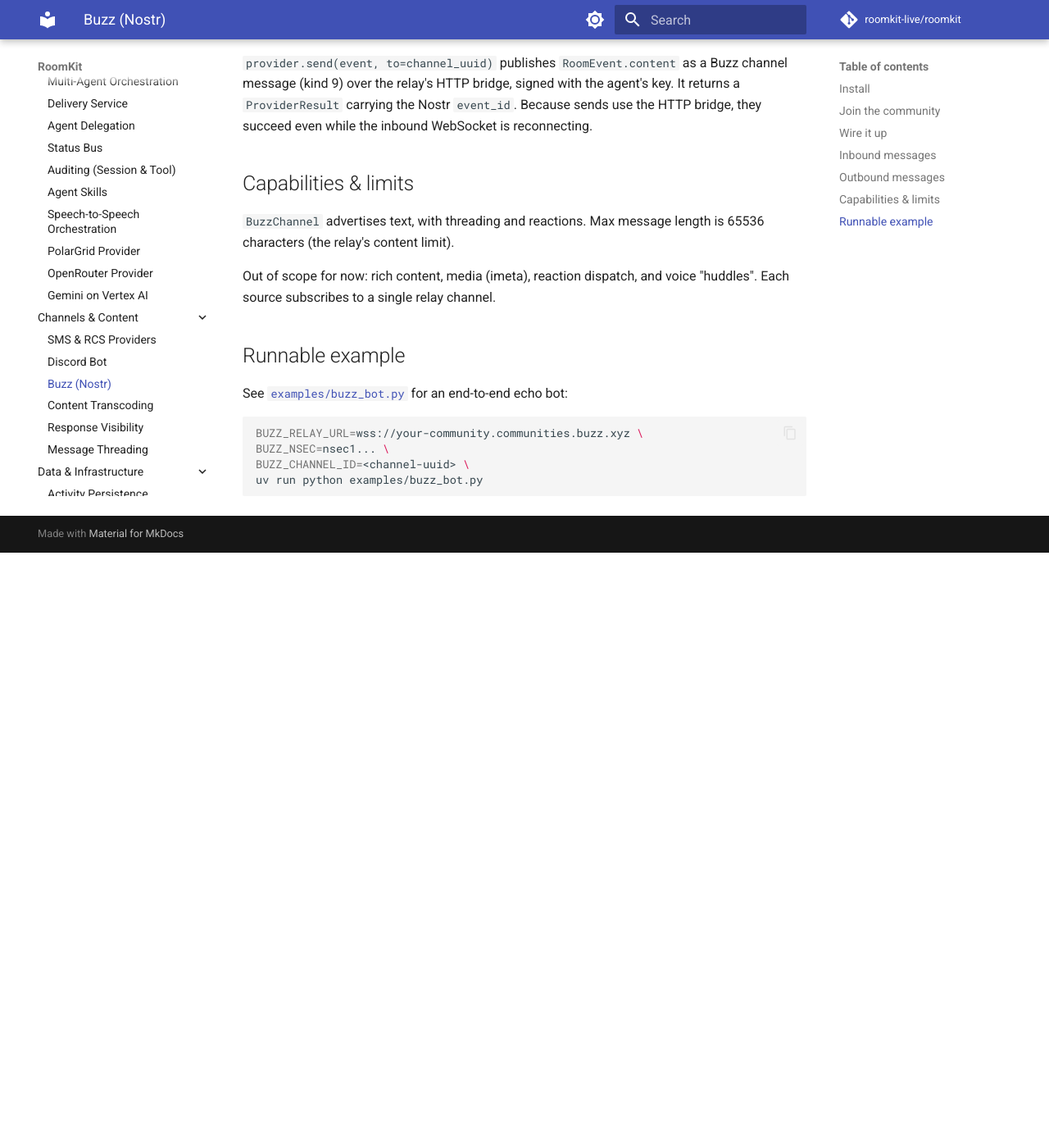
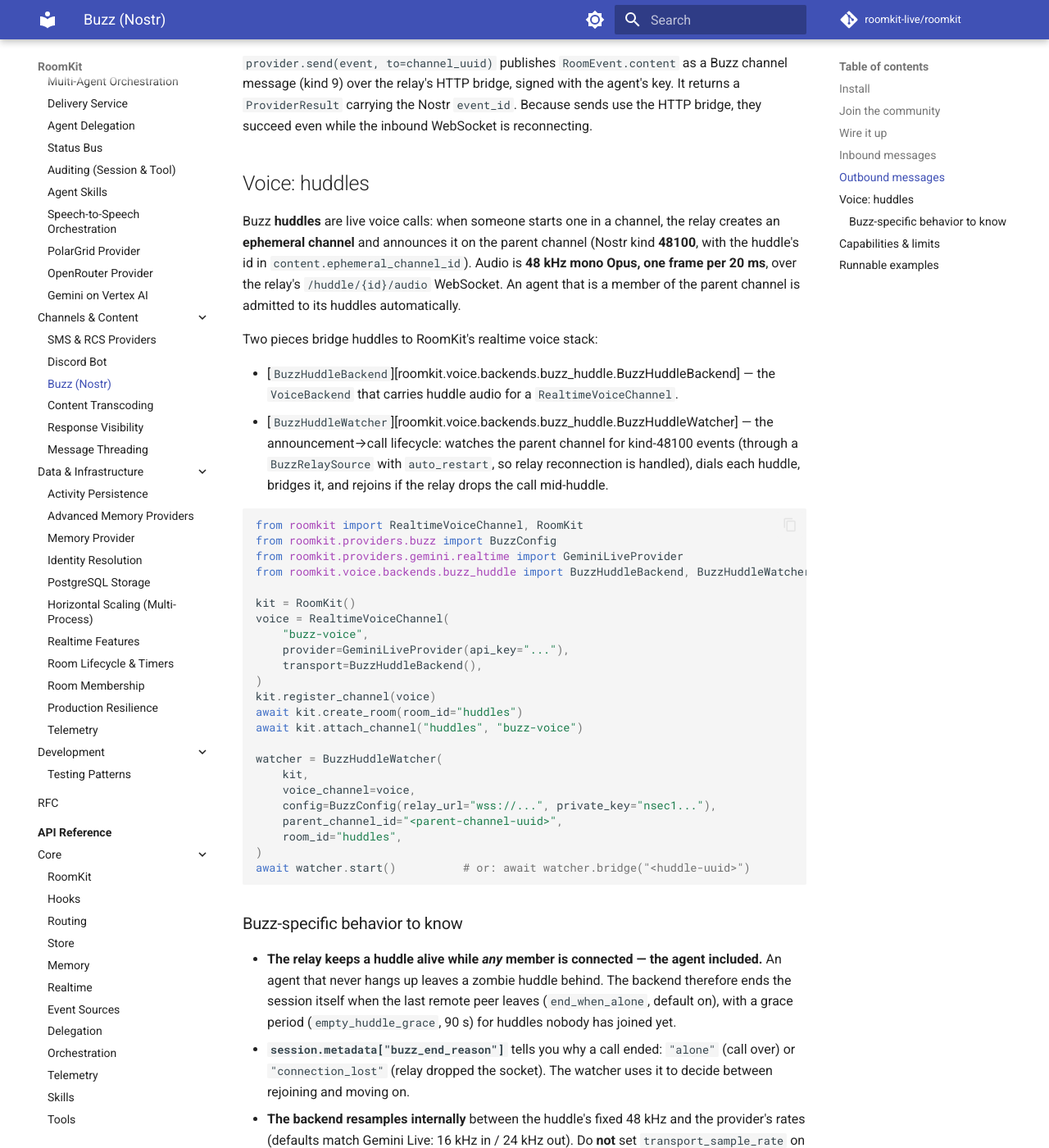
Before and after one commit to roomkit-live/roomkit-docs, an MkDocs documentation site: the page built from docs/guides/buzz.md, in a window 1280 px wide and 1400 px high, scrolled down 1932 px. Shown: the whole window at 82% size. Built offline with MkDocs 1.6.1 and Material for MkDocs 9.7.7, drawn with Linux system fonts in a browser that asks for light colours; comment, search, counter and statistics services are not loaded; before the commit the page ends 2606 px from its top, so only the background shows below that; some of the changed text lies outside the part shown.

Commit message:
docs(buzz): voice huddles — guide section + API refs
Document the huddle bridge: BuzzHuddleBackend + BuzzHuddleWatcher
quickstart, and the Buzz-specific behavior that matters — the relay
keeps a huddle alive while the agent is connected (end_when_alone),
buzz_end_reason semantics, internal 48 kHz resampling (never set
transport_sample_rate), silence fill toward server VAD, pacer-owned
outbound timing (paced=False), fresh provider session on rejoin. Voice
huddles leave the out-of-scope list; buzz_voice_agent.py added to the
runnable examples.

````diff
--- a/docs/guides/buzz.md
+++ b/docs/guides/buzz.md
@@ -92,15 +92,93 @@ key. It returns a `ProviderResult` carrying the Nostr `event_id`. Because sends
 use the HTTP bridge, they succeed even while the inbound WebSocket is
 reconnecting.
 
+## Voice: huddles
+
+Buzz **huddles** are live voice calls: when someone starts one in a channel,
+the relay creates an **ephemeral channel** and announces it on the parent
+channel (Nostr kind **48100**, with the huddle's id in
+`content.ephemeral_channel_id`). Audio is **48 kHz mono Opus, one frame per
+20 ms**, over the relay's `/huddle/{id}/audio` WebSocket. An agent that is a
+member of the parent channel is admitted to its huddles automatically.
+
+Two pieces bridge huddles to RoomKit's realtime voice stack:
+
+- [`BuzzHuddleBackend`][roomkit.voice.backends.buzz_huddle.BuzzHuddleBackend]
+  — the `VoiceBackend` that carries huddle audio for a
+  `RealtimeVoiceChannel`.
+- [`BuzzHuddleWatcher`][roomkit.voice.backends.buzz_huddle.BuzzHuddleWatcher]
+  — the announcement→call lifecycle: watches the parent channel for
+  kind-48100 events (through a `BuzzRelaySource` with `auto_restart`, so
+  relay reconnection is handled), dials each huddle, bridges it, and rejoins
+  if the relay drops the call mid-huddle.
+
+```python
+from roomkit import RealtimeVoiceChannel, RoomKit
+from roomkit.providers.buzz import BuzzConfig
+from roomkit.providers.gemini.realtime import GeminiLiveProvider
+from roomkit.voice.backends.buzz_huddle import BuzzHuddleBackend, BuzzHuddleWatcher
+
+kit = RoomKit()
+voice = RealtimeVoiceChannel(
+    "buzz-voice",
+    provider=GeminiLiveProvider(api_key="..."),
+    transport=BuzzHuddleBackend(),
+)
+kit.register_channel(voice)
+await kit.create_room(room_id="huddles")
+await kit.attach_channel("huddles", "buzz-voice")
+
+watcher = BuzzHuddleWatcher(
+    kit,
+    voice_channel=voice,
+    config=BuzzConfig(relay_url="wss://...", private_key="nsec1..."),
+    parent_channel_id="<parent-channel-uuid>",
+    room_id="huddles",
+)
+await watcher.start()          # or: await watcher.bridge("<huddle-uuid>")
+```
+
+### Buzz-specific behavior to know
+
+- **The relay keeps a huddle alive while *any* member is connected — the
+  agent included.** An agent that never hangs up leaves a zombie huddle
+  behind. The backend therefore ends the session itself when the last remote
+  peer leaves (`end_when_alone`, default on), with a grace period
+  (`empty_huddle_grace`, 90 s) for huddles nobody has joined yet.
+- **`session.metadata["buzz_end_reason"]`** tells you why a call ended:
+  `"alone"` (call over) or `"connection_lost"` (relay dropped the socket).
+  The watcher uses it to decide between rejoining and moving on.
+- **The backend resamples internally** between the huddle's fixed 48 kHz and
+  the provider's rates (defaults match Gemini Live: 16 kHz in / 24 kHz out).
+  Do **not** set `transport_sample_rate` on the channel, or audio is
+  resampled twice at the wrong rates.
+- **Silence is streamed toward the provider** while the huddle is quiet
+  (`silence_fill`, default on): huddle senders go silent between utterances
+  (Opus DTX), but a realtime provider's server VAD needs to *hear* the
+  post-speech silence to close the user's turn.
+- **Outbound timing is owned by RoomKit's pacer.** The watcher creates
+  huddle clients with `paced=False`; the backend paces frames with prebuffer
+  and jitter headroom (same `OutboundAudioPacer` as the SIP backend). If you
+  hand-build a `HuddleClient`, pass `paced=False` too.
+- **A rejoin starts a fresh provider session** — the model does not remember
+  the conversation from before the connection loss.
+- **One call at a time**: announcements that arrive while a call is bridged
+  are ignored.
+
+For custom announcement handling (e.g. filtering which huddles to join),
+subscribe your own source with `kinds=[KIND_HUDDLE_STARTED]` and
+[`huddle_announcement_parser`][roomkit.sources.buzz.huddle_announcement_parser],
+and call `watcher.bridge(huddle_id)` from your own hook.
+
 ## Capabilities & limits
 
 `BuzzChannel` advertises text, with threading and reactions. Max message length
 is 65536 characters (the relay's content limit).
 
-Out of scope for now: rich content, media (imeta), reaction dispatch, and voice
-"huddles". Each source subscribes to a single relay channel.
+Out of scope for now: rich content, media (imeta), and reaction dispatch. Each
+source subscribes to a single relay channel.
 
-## Runnable example
+## Runnable examples
 
 See [`examples/buzz_bot.py`](https://github.com/roomkit/roomkit/blob/main/examples/buzz_bot.py)
 for an end-to-end echo bot:
@@ -111,3 +189,14 @@ BUZZ_NSEC=nsec1... \
 BUZZ_CHANNEL_ID=<channel-uuid> \
 uv run python examples/buzz_bot.py
 ```
+
+And [`examples/buzz_voice_agent.py`](https://github.com/roomkit/roomkit/blob/main/examples/buzz_voice_agent.py)
+for a speech-to-speech huddle agent (Gemini Live):
+
+```bash
+GOOGLE_API_KEY=... \
+BUZZ_RELAY_URL=wss://your-community.communities.buzz.xyz \
+BUZZ_NSEC=nsec1... \
+BUZZ_CHANNEL_ID=<channel-uuid> \
+uv run python examples/buzz_voice_agent.py
+```
````
Also changed, not shown: docs/api/providers-buzz.md (+8 -0 lines).
